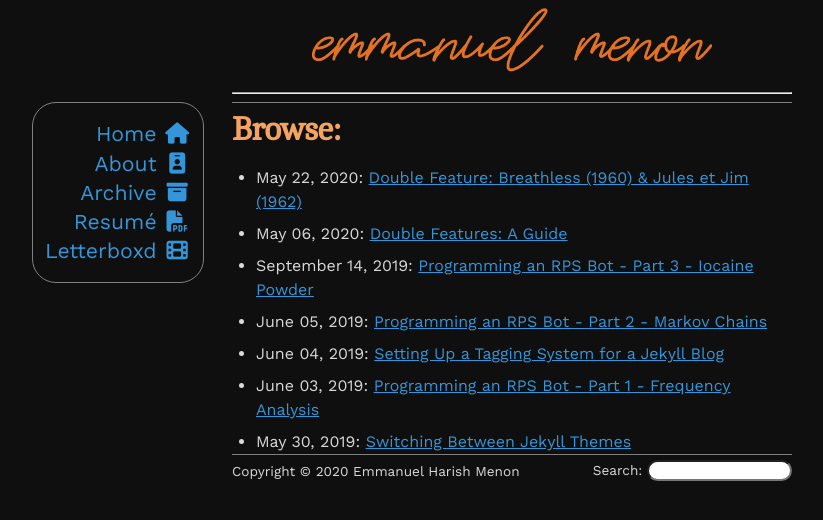
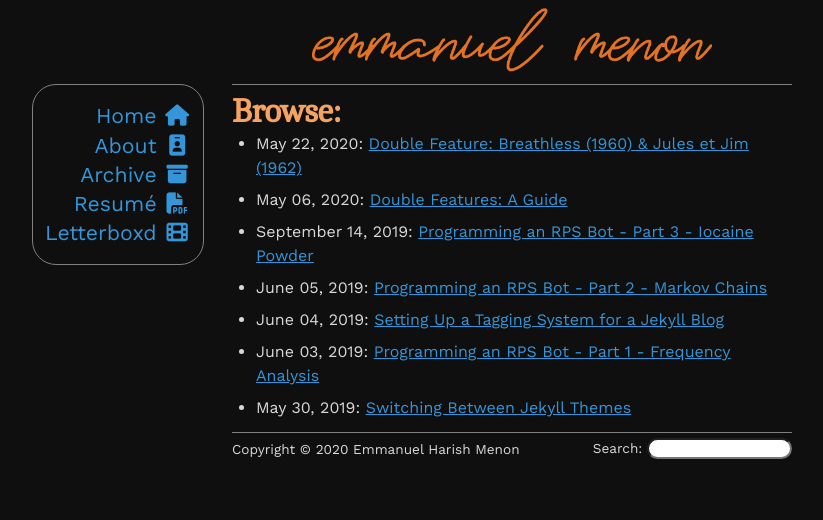
Before and after one commit to emmanuelmenon/emmanuelmenon.github.io, a Jekyll site: the page built from archive.md, in a window 1280 px wide. Shown: the top 520 px of the page, without its empty margins (128-951 px from the left). Built offline with Jekyll 4.4.1, drawn with Linux system fonts in a browser that asks for light colours; nearby versions of some CDN libraries.

Commit message:
Remove unneccesary hr tags

```diff
--- a/_layouts/default.html
+++ b/_layouts/default.html
@@ -17,7 +17,6 @@
             <img class="header-image" src="{{ site.url }}/assets/images/signature.png">
         </a>
     </header>
-    <hr>
     <div id="sidebar">
         <nav>
             <ul>
--- a/archive.md
+++ b/archive.md
@@ -3,8 +3,8 @@ layout: default
 title: Archived Posts
 description: Archived posts from the blog of Emmanuel Menon. Disclaimer - none of these posts will provide enlightenment on any subject. They might however, provide brief entertainment.
 ---
-<h1 style="margin-bottom: 0;">Browse:</h1>
-<ul style="line-height: 1.5;">
+<h1 style="margin-bottom: -1rem;">Browse:</h1>
+<ul style="line-height: 1.5; margin-bottom: 1.25rem;">
     {% for post in site.posts %}
         <li>{{ post.date | date: "%B %d, %Y" }}: <a href="{{ post.url }}">{{ post.title }}</a></li>
     {% endfor %}
--- a/index.html
+++ b/index.html
@@ -9,7 +9,6 @@ description: The homepage of the blog of the recluse known only as Emmanuel Meno
 		<h6>{{ post.date | date: "%B %d, %Y" }}</h6>
 		<p>{{ post.excerpt | strip_html  }}(<a href="{{ post.url }}">Continue Reading</a>)</p>
 	</div>
-	<hr>
 {% endfor %}
 
 {% if paginator.total_pages > 1 %}
```
